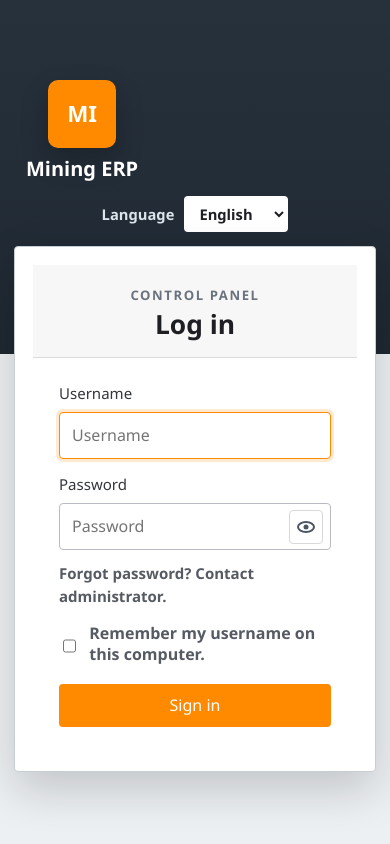
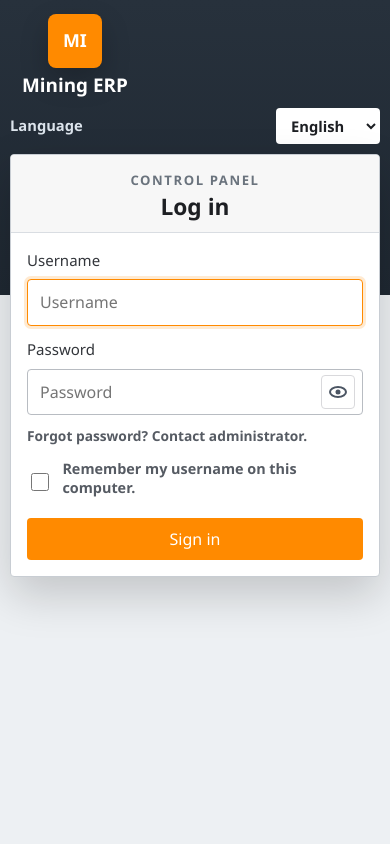
Before and after one commit to nekiwanuka/MINING_ERP, a Django app: page /login/ in a window 390 px wide. Run offline with Django 5.2, Linux system fonts and the light colour scheme; data comes from the database, SQL or seed files in the repository.

Commit message:
Improve very small phone responsiveness

```diff
--- a/static/css/app.css
+++ b/static/css/app.css
@@ -960,7 +960,7 @@ tbody tr:last-child td { border-bottom: 0; }
 @media (max-width: 420px) {
     .page-shell { width: min(100% - 10px, 1240px); }
     .app-header { padding: 8px 10px; }
-    .top-nav { grid-template-columns: 1fr; max-height: 46vh; }
+    .top-nav { grid-template-columns: 1fr; max-height: 44vh; }
     .page-heading h1 { font-size: 1.48rem; }
     .page-heading p { font-size: 0.96rem; }
     .metric-grid, .procurement-summary-grid, .requisition-summary-grid, .fuel-summary-grid { gap: 8px; }
@@ -972,7 +972,42 @@ tbody tr:last-child td { border-bottom: 0; }
     .table-actions a, .requester-pending-actions .small-button { width: 100%; }
     .procurement-filter-card { grid-template-columns: 1fr; }
     .access-matrix-row { grid-template-columns: 1fr; }
-    .login-panel { padding: 18px; }
+    .login-body { align-items: start; padding: 10px; background: linear-gradient(180deg, #27313c 0%, #1f2832 35%, #edf0f3 35%, #edf0f3 100%); }
+    .login-shell { gap: 10px; }
+    .login-brand-row { gap: 7px; padding-top: 4px; }
+    .login-brand-mark { width: 54px; height: 54px; border-radius: 8px; font-size: 1.12rem; }
+    .login-brand-logo { max-width: 44px; max-height: 44px; }
+    .login-system-name { font-size: 1.18rem; }
+    .login-language-form label { width: 100%; justify-content: space-between; }
+    .login-panel-heading { padding: 15px 16px 13px; }
+    .login-panel h2 { font-size: 1.42rem; }
+    .login-form { gap: 12px; padding: 16px; }
+    .forgot-password-note { font-size: 0.86rem; }
+    .login-remember-row { font-size: 0.9rem; }
+}
+
+@media (max-width: 360px) {
+    body { font-size: 15px; }
+    .page-shell { width: min(100% - 8px, 1240px); margin-top: 8px; }
+    .panel, .metric-card, .requisition-panel { padding: 12px; }
+    .page-heading { margin-bottom: 12px; }
+    .page-heading h1 { font-size: 1.34rem; }
+    .top-nav a, .nav-group > summary { min-height: 36px; padding: 6px 8px; }
+    .brand-mark, .brand-logo { width: 34px; height: 34px; }
+    .brand-copy strong { font-size: 0.92rem; }
+    .primary-button, .secondary-button, .small-button { min-height: 40px; padding: 8px 10px; font-size: 0.92rem; }
+    .field-block { gap: 5px; }
+    .field-label-text { gap: 5px; }
+    .tooltip-indicator { width: 18px; height: 18px; font-size: 0.72rem; }
+    .login-body { padding: 8px; }
+    .login-brand-mark { width: 48px; height: 48px; }
+    .login-system-name { font-size: 1.08rem; }
+    .login-language-form label { display: grid; gap: 6px; justify-items: stretch; color: #fff; }
+    .login-panel-heading { padding: 13px 14px 11px; }
+    .login-form { padding: 14px; }
+    .login-panel input[type="text"], .login-panel input[type="password"] { min-height: 42px; }
+    .password-toggle { right: 6px; width: 32px; min-height: 32px; }
+    .password-control input { padding-right: 46px; }
 }
 .checkbox-control {
     width: 24px !important;
```
